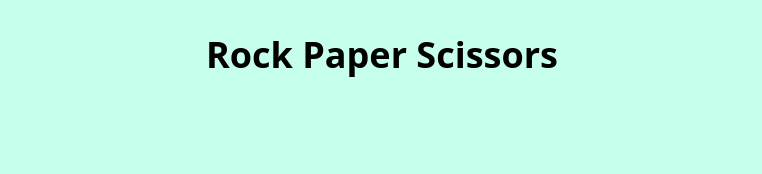
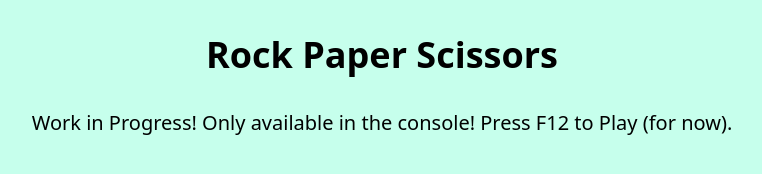
Before and after one commit to AnnSCheah/rock-paper-scissors, a plain HTML site: page index.html in a window 1280 px wide. Shown: the whole page, without its empty margins (258-1020 px from the left). Drawn offline with Linux system fonts and the light colour scheme.

Commit message:
Added subtext for clarity in index.html file

```diff
--- a/index.html
+++ b/index.html
@@ -15,5 +15,9 @@
   <body>
     <!-- * Header * -->
     <div class="header">Rock Paper Scissors</div>
+    <div class="description">
+      Work in Progress! Only available in the console! Press F12 to Play (for
+      now).
+    </div>
   </body>
 </html>
--- a/style.css
+++ b/style.css
@@ -1,15 +1,23 @@
 body {
   background-color: rgb(198, 255, 236);
   height: 100vh;
+  font-family: system-ui, -apple-system, BlinkMacSystemFont, "Segoe UI", Roboto,
+    Oxygen, Ubuntu, Cantarell, "Open Sans", "Helvetica Neue", sans-serif;
+}
+
+.header,
+.description {
+  display: flex;
+  justify-content: center;
+  align-items: center;
 }
 
 .header {
   font-size: 36px;
   font-weight: 700;
-  font-family: system-ui, -apple-system, BlinkMacSystemFont, "Segoe UI", Roboto,
-    Oxygen, Ubuntu, Cantarell, "Open Sans", "Helvetica Neue", sans-serif;
   margin: 30px 0;
-  display: flex;
-  justify-content: center;
-  align-items: center;
 }
+
+.description {
+  font-size: 20px;
+}
```
